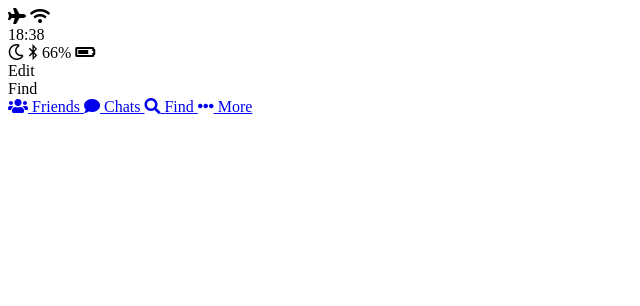
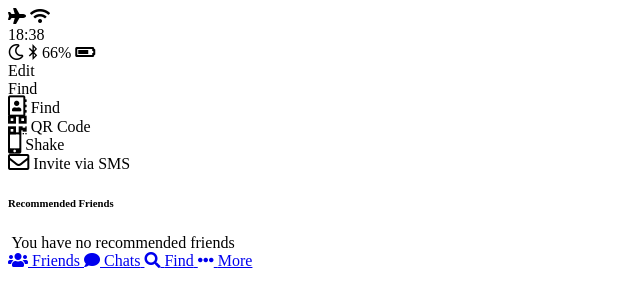
Before and after one commit to anselhong1445/text-messaging-web-app-design, a plain HTML site: page find.html in a window 1280 px wide. Shown: the whole page, without its empty margins (0-640 px from the left). Drawn offline with Linux system fonts and the light colour scheme.

Commit message:
Design main of find.html

```diff
--- a/find.html
+++ b/find.html
@@ -55,18 +55,53 @@
         <div class="header-column"></div>
       </div>
     </header>
-    <a href="index.html" class="tab__item">
-      <i class="tab__img fas fa-users"></i> <span class="tab-text">Friends</span>
-    </a>
-    <a href="chats.html" class="tab__item">
-      <i class="tab__img fas fa-comment"></i> <span class="tab-text">Chats</span>
-    </a>
-    <a href="find.html" class="tab__item tab--selected">
-      <i class="tab__img fas fa-search"></i> <span class="tab-text">Find</span>
-    </a>
-    <a href="more.html" class="tab__item">
-      <i class="tab__img fas fa-ellipsis-h"></i> <span class="tab-text">More</span>
-    </a>
+    <main class="main">
+      <section class="find-options">
+        <div class="find-options__option">
+          <i class="find-options__img far fa-address-book fa-lg"></i>
+          <span class="find-options__text">Find</span>
+        </div>
+        <div class="find-options__option">
+          <i class="find-options__img fas fa-qrcode fa-lg"></i>
+          <span class="find-options__text">QR Code</span>
+        </div>
+        <div class="find-options__option">
+          <i class="find-options__img fas fa-mobile-alt fa-lg"></i>
+          <span class="find-options__text">Shake</span>
+        </div>
+        <div class="find-options__option">
+          <i class="find-options__img far fa-envelope fa-lg"></i>
+          <span class="find-options__text">Invite via SMS</span>
+        </div>
+      </section>
+      <section class="friends-section">
+        <header class="friends-section__header">
+          <h6 class="friends-section__title">Recommended Friends</h6>
+        </header>
+        <div class="friends-section__rows friends-section__rows--no-dsresult">
+          <div class="friends-section__row">
+            <div class="friends-section__column">
+              <img class="friends-section__profile-img" src="" alt="" />
+              <span class="friends-section__profile-name">You have no recommended friends</span>
+            </div>
+          </div>
+        </div>
+      </section>
+    </main>
+    <nav class="tab-bar">
+      <a href="index.html" class="tab-bar__tab">
+        <i class="tab-bar__img fas fa-users"></i> <span class="tab-bar__text">Friends</span>
+      </a>
+      <a href="chats.html" class="tab-bar__tab">
+        <i class="tab-bar__img fas fa-comment"></i> <span class="tab-bar__text">Chats</span>
+      </a>
+      <a href="find.html" class="tab-bar__tab tab-bar--selected">
+        <i class="tab-bar__img fas fa-search"></i> <span class="tab-bar__text">Find</span>
+      </a>
+      <a href="more.html" class="tab-bar__tab">
+        <i class="tab-bar__img fas fa-ellipsis-h"></i> <span class="tab-bar__text">More</span>
+      </a>
+    </nav>
     <script src="" async defer></script>
   </body>
 </html>
```
Also changed, not shown: index.html (+46 -0 lines), more.html (+14 -12 lines).
